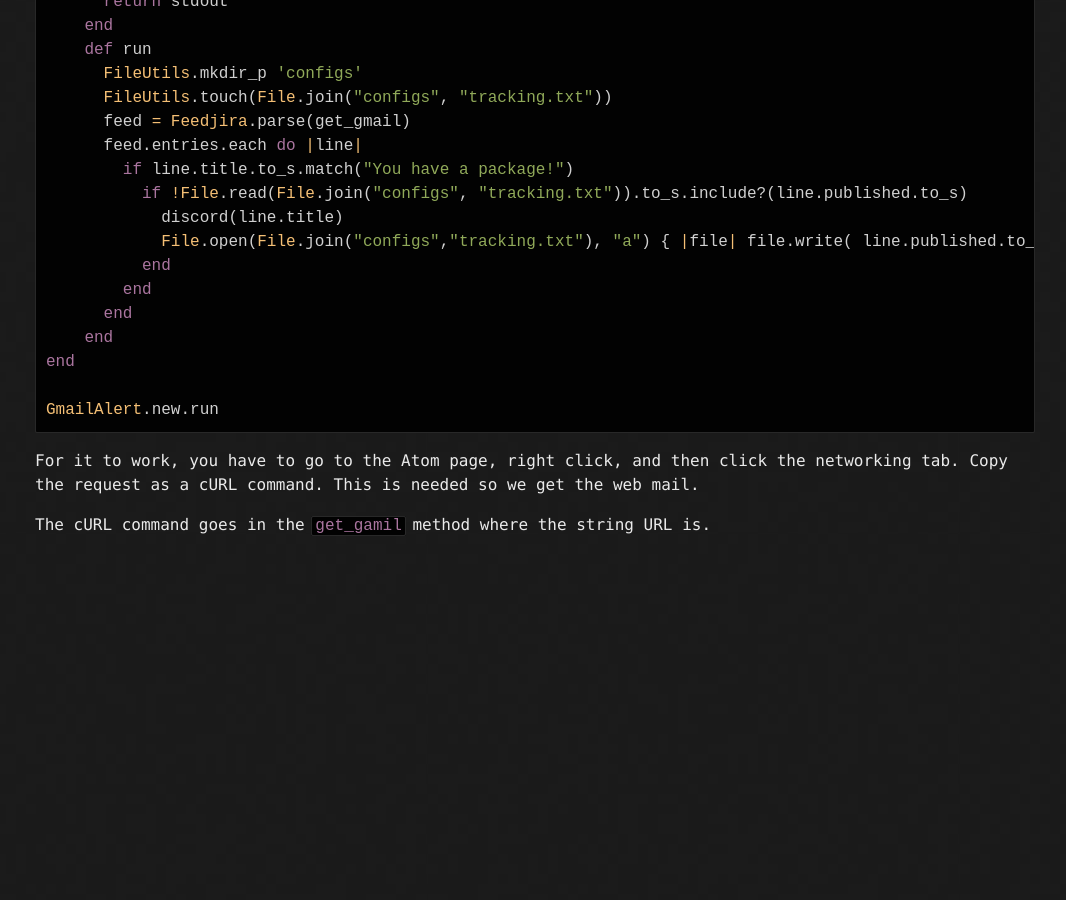
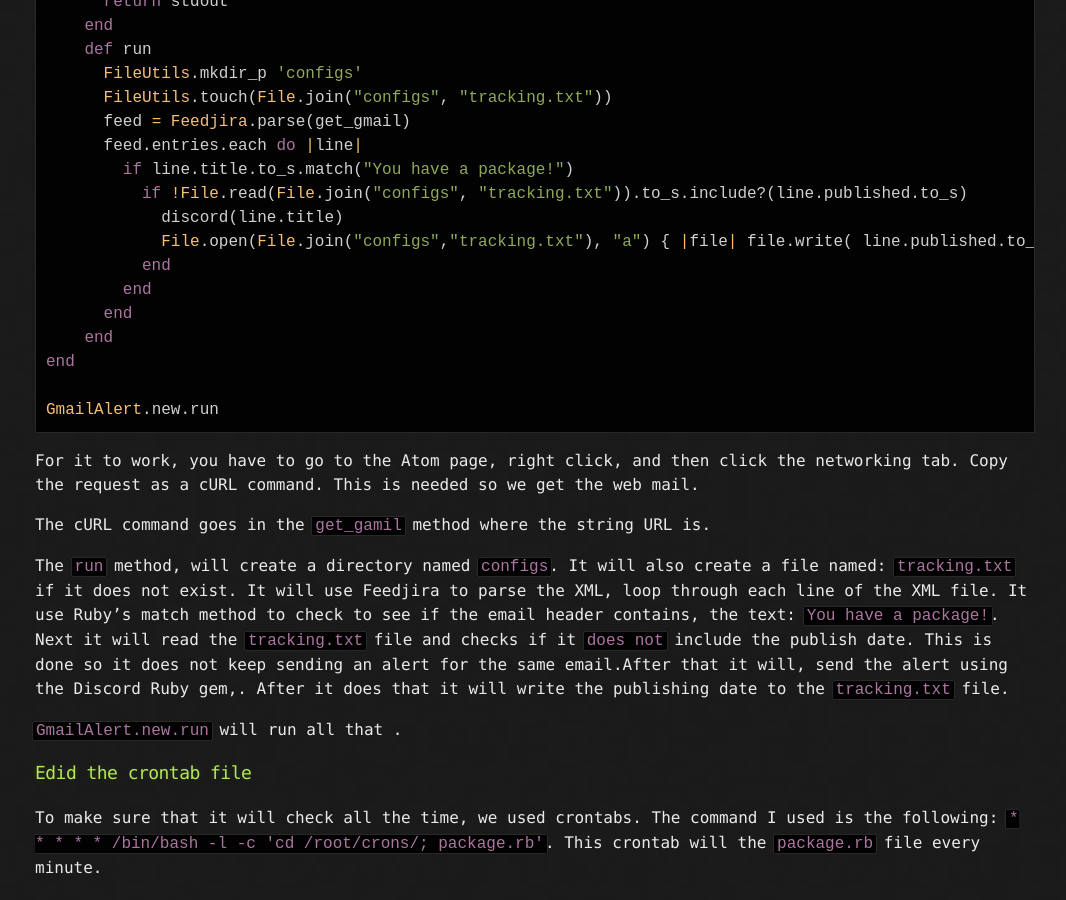
Before and after one commit to Michael-Meade/MinerFind, a Jekyll site: the page built from Projects/DiscordMailAlerts.md, in a window 1280 px wide and 900 px high, scrolled down 1063 px. Shown: the whole window, without its empty margins (105-1171 px from the left). Built offline with Jekyll 4.4.1, drawn with Linux system fonts in a browser that asks for light colours; our own code applies the rules of GitHub Pages for plain Markdown files; the repository's description, which GitHub fills in, is left out; before the commit the page ends 1621 px from its top, so only the background shows below that.

Commit message:
Update DiscordMailAlerts.md

````diff
--- a/Projects/DiscordMailAlerts.md
+++ b/Projects/DiscordMailAlerts.md
@@ -54,3 +54,19 @@ GmailAlert.new.run
 For it to work, you have to go to the Atom page, right click, and then click the networking tab. Copy the request as a cURL command. This is needed so we get the web mail.
 
 The cURL command goes in the ```get_gamil``` method where the string URL is.
+
+
+
+The ```run``` method, will create a directory named ```configs```. It will also create a file named: ```tracking.txt``` if it does not exist. It will use Feedjira to parse the XML, loop through each line of the XML file. It use Ruby's match method to check to see if the email header contains, the text: ```You have a package!```.
+Next it will read the ```tracking.txt``` file and checks if it ```does not``` include the publish date. This is done so it does not keep sending an alert for the same email.After that it will, send the alert using the Discord Ruby gem,. After it does that it will write the publishing date to the ```tracking.txt``` file.
+
+
+```GmailAlert.new.run``` will run all that .
+
+
+
+### Edid the crontab file
+
+
+To make sure that it will check all the time, we used crontabs.
+The command I used is the following: ```* * * * * /bin/bash -l -c 'cd /root/crons/;  package.rb'```. This crontab will the ```package.rb``` file every minute.
````
